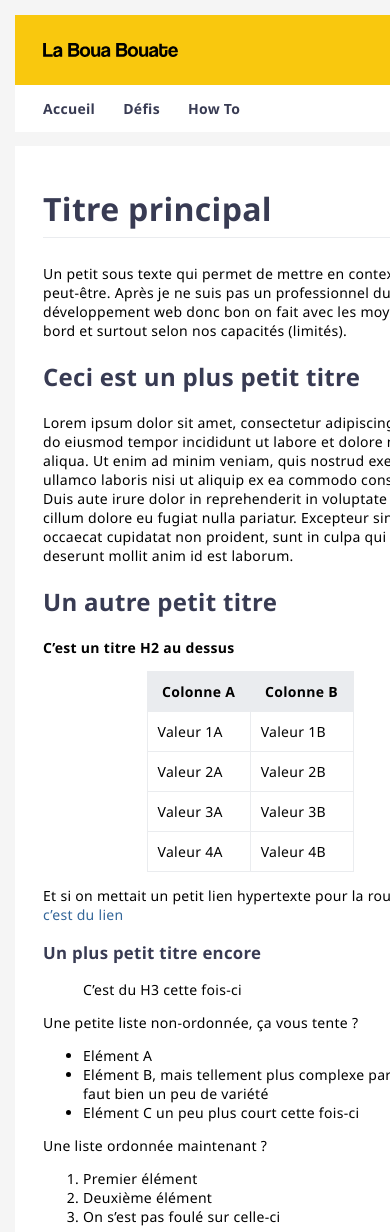
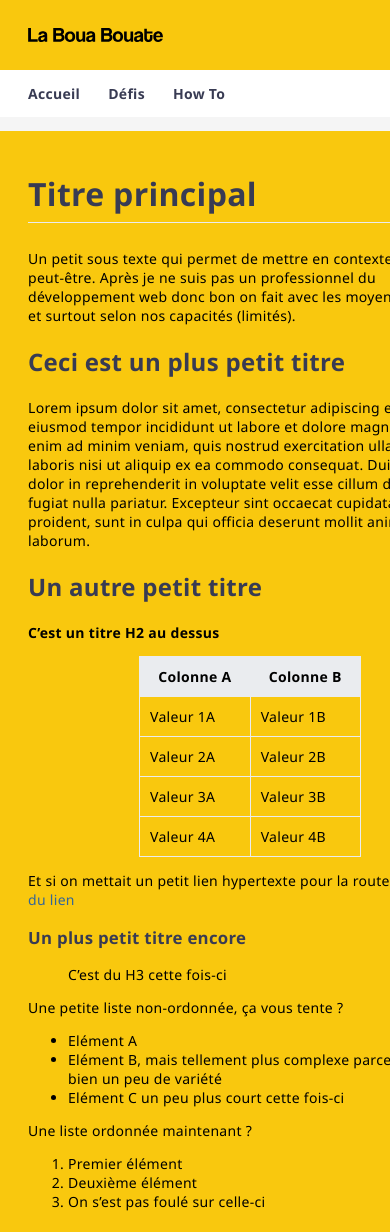
Before and after one commit to leobouard/leobouard.github.io, a Jekyll site: the page built from index.md, in a window 390 px wide. Shown: the top 1232 px of the page. Built offline with Jekyll 4.4.1, drawn with Linux system fonts in a browser that asks for light colours; our own code applies the rules of GitHub Pages for plain Markdown files.

Commit message:
Try some stuff on responsive design

```diff
--- a/_layouts/default.html
+++ b/_layouts/default.html
@@ -4,7 +4,7 @@
     <title>{{ page.title }} | {{ site.title }}</title>
     <meta charset="UTF-8">
     <meta http-equiv="X-UA-Compatible" content="IE=edge">
-    <meta name="viewport" content="width=device-width">
+    <meta name="viewport" content="width=device-width, initial-scale=1.0">
     {% seo %}
     <link rel="stylesheet" href="{{ "/assets/css/style.css?v=" | append: site.github.build_revision | relative_url }}">
     <link rel="stylesheet" href="{{ "/assets/css/posts.css?v=" | append: site.github.build_revision | relative_url }}">
--- a/assets/css/style.scss
+++ b/assets/css/style.scss
@@ -205,63 +205,14 @@
 
 /* --- RESPONSIVE DESIGN --- */
 
-@media print, screen and (max-width: 960px) {
+@media only screen {
 
-    body {
-        width: auto;
-        margin: 0;
+    section {
+        background-color: #f9c80e;
     }
 
-    header, section, footer {
-        float: none;
-        position: static;
-        width: auto;
-    }
-
-    header a small {
-        display: inline;
-    }
-
-    header ul {
-        position: absolute;
-        right: 50px;
-        top: 52px;
-    }
 }
 
-@media print, screen and (max-width: 720px) {
-    body {
-        word-wrap: break-word;
-        margin: 0;
-    }
-
-    header {
-        padding: 0;
-    }
-
-    header ul, header p.view {
-        position: static;
-    }
-
-    pre, code {
-        word-wrap: normal;
-    }
-}
-
-@media print, screen and (max-width: 480px) {
-    body {
-        padding: 15px;
-        margin: 0;
-    }
-
-    header ul {
-        width: 99%;
-    }
-
-    header li, header ul li + li + li {
-        width: 33%;
-    }
-}
 
 /*
 @media print {
```
